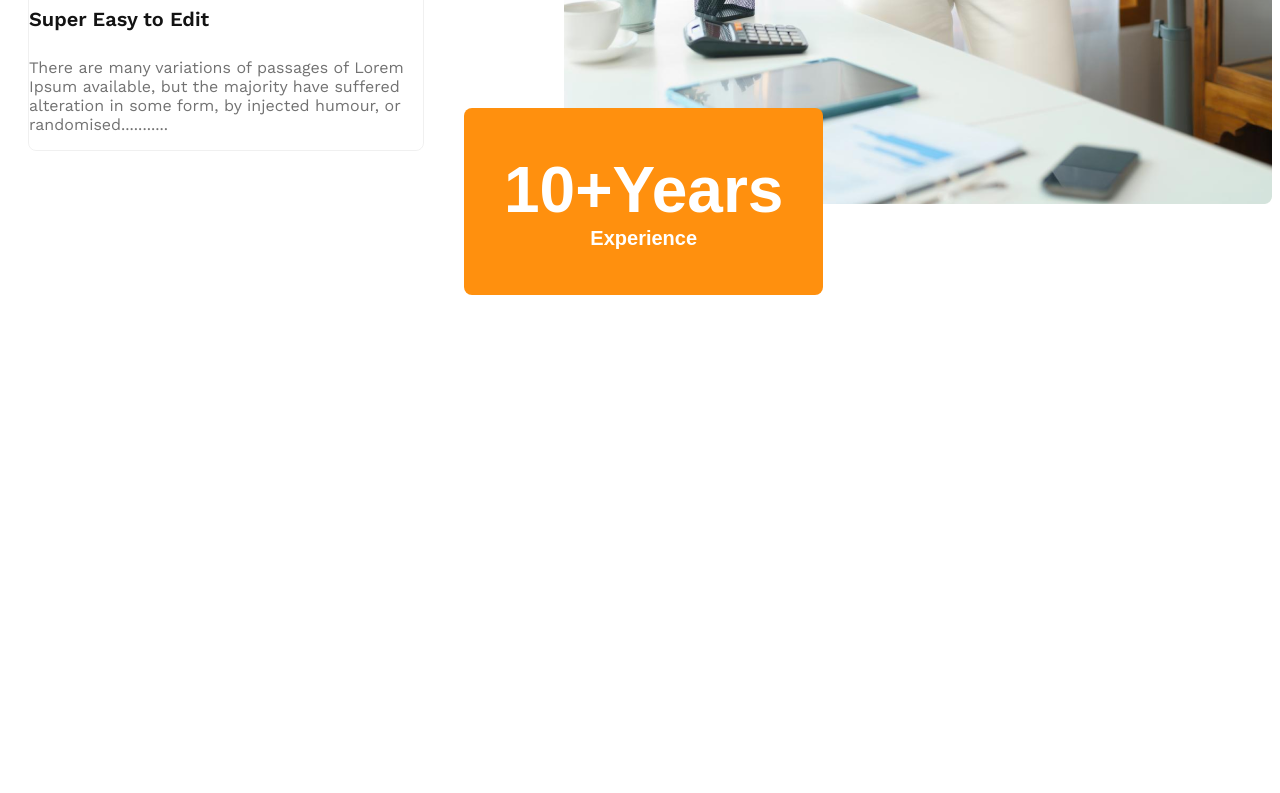
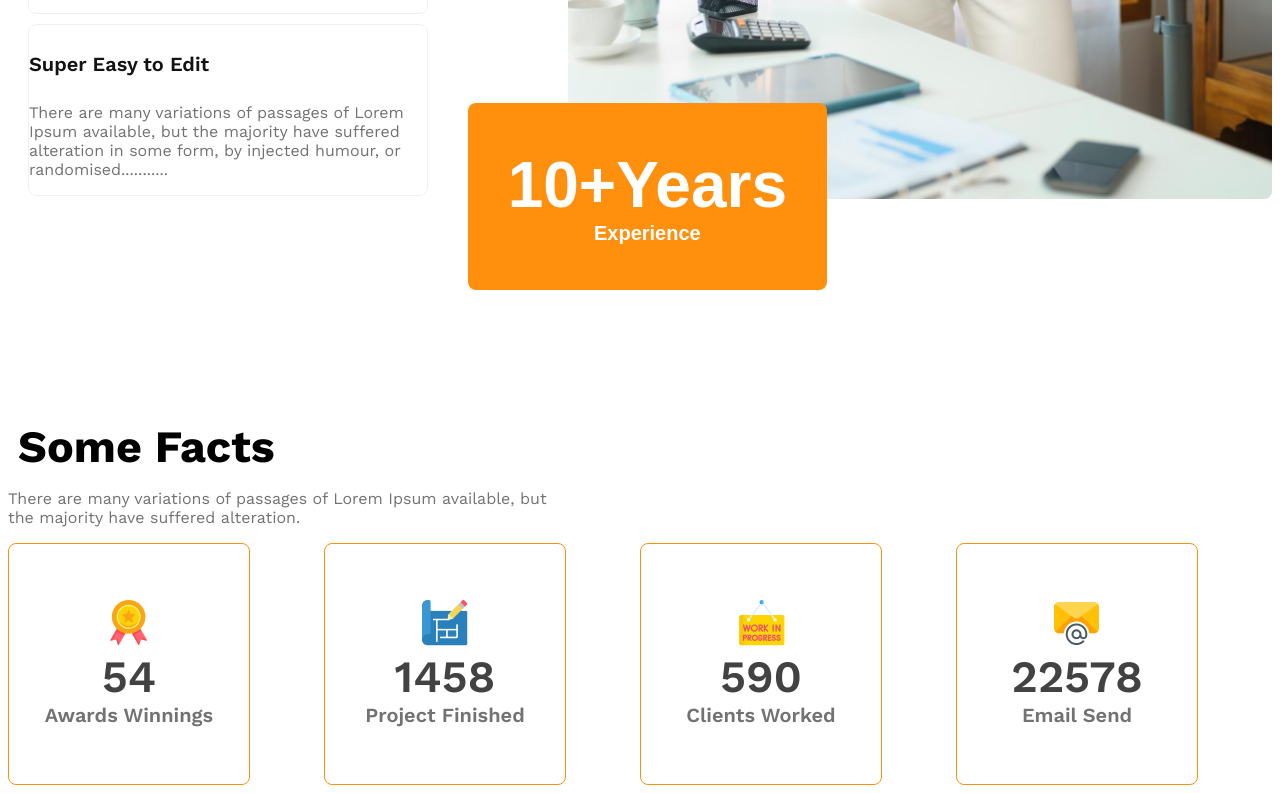
Before and after one commit to sohagroy7223/architech-responsive-web, a plain HTML site: page index.html in a window 1280 px wide. Shown: the part 2924-3717 px from the top of the page. Before the commit the page ends 3227 px from the top, so only its background shows below. Drawn offline with nearby package versions, Linux system fonts and the light colour scheme.

Commit message:
addad fact card and responsive layout

```diff
--- a/index.html
+++ b/index.html
@@ -131,7 +131,7 @@
                             </p>
                         </div>
                     </div>
-                    <div>
+                    <div class="feature-architech">
                         <img src="images/architect.png" alt="" />
                         <button id="experience-batch" class="btn-primary">
                             <span class="expreience-year">10+Years</span><br />
@@ -140,6 +140,67 @@
                     </div>
                 </div>
             </section>
+            <section>
+                <div class="some-fact">
+                    <h3 class="section-title">Some Facts</h3>
+                    <p class="feature-description dark-03">
+                        There are many variations of passages of Lorem Ipsum
+                        available, but the majority have suffered alteration.
+                    </p>
+                    <div class="fact-container">
+                        <div class="fact-card desplay-flex">
+                            <div>
+                                <img
+                                    src="images/icons/ribon.png"
+                                    alt=""
+                                    class="fact-icon"
+                                />
+                                <h4 class="fact-number dark-02">54</h4>
+                                <h5 class="fact-name dark-03">
+                                    Awards Winnings
+                                </h5>
+                            </div>
+                        </div>
+                        <div class="fact-card desplay-flex">
+                            <div>
+                                <img
+                                    src="images/icons/projects.png "
+                                    alt=""
+                                    class="fact-icon"
+                                />
+                                <h4 class="fact-number dark-02">1458</h4>
+                                <h5 class="fact-name dark-03">
+                                    Project Finished
+                                </h5>
+                            </div>
+                        </div>
+                        <div class="fact-card desplay-flex">
+                            <div>
+                                <img
+                                    src="images/icons/customers.png    "
+                                    alt=""
+                                    class="fact-icon"
+                                />
+                                <h4 class="fact-number dark-02">590</h4>
+                                <h5 class="fact-name dark-03">
+                                    Clients Worked
+                                </h5>
+                            </div>
+                        </div>
+                        <div class="fact-card desplay-flex">
+                            <div>
+                                <img
+                                    src="images/icons/email.png"
+                                    alt=""
+                                    class="fact-icon"
+                                />
+                                <h4 class="fact-number dark-02">22578</h4>
+                                <h5 class="fact-name dark-03">Email Send</h5>
+                            </div>
+                        </div>
+                    </div>
+                </div>
+            </section>
         </main>
         <footer></footer>
     </body>
--- a/styles/style.css
+++ b/styles/style.css
@@ -42,7 +42,8 @@ section {
     max-width: 464px;
     font-size: 2.8rem;
     font-weight: bold;
-    margin: auto;
+    margin-left: 10px;
+    margin-bottom: 10px;
 }
 .bg-color {
     background-color: rgba(255, 229, 14, 0.1);
@@ -130,7 +131,7 @@ section {
     max-width: 550px;
 }
 .feature-title {
-    font-size: 20px;
+    font-size: 1.25rem;
     font-weight: 600;
 }
 /* experience- style */
@@ -144,6 +145,34 @@ section {
     font-size: 4rem;
     font-weight: 700;
 }
+.feature-architech img {
+    width: 100%;
+}
+/* fact section related style */
+.fact-container {
+    display: grid;
+    grid-template-columns: repeat(4, 1fr);
+}
+.fact-card {
+    width: 240px;
+    height: 240px;
+    border: 1px solid #ff900e;
+    border-radius: 8px;
+    justify-content: center;
+    align-items: center;
+    text-align: center;
+}
+
+.fact-number {
+    font-size: 2.8rem;
+    font-weight: 600;
+    margin: auto;
+}
+.fact-name {
+    font-size: 1.25rem;
+    font-weight: 600;
+    margin: auto;
+}
 
 /* mobile device responsive */
 
@@ -154,9 +183,19 @@ section {
     .feature {
         flex-direction: column;
     }
+    .fact-container {
+        display: grid;
+        justify-items: center;
+        gap: 15px;
+        grid-template-columns: 1fr;
+    }
 
     .teams-image-container {
         grid-template-columns: repeat(1, 1fr);
+    }
+    #experience-batch {
+        margin-top: auto;
+        margin-left: auto;
     }
 }
 
```
